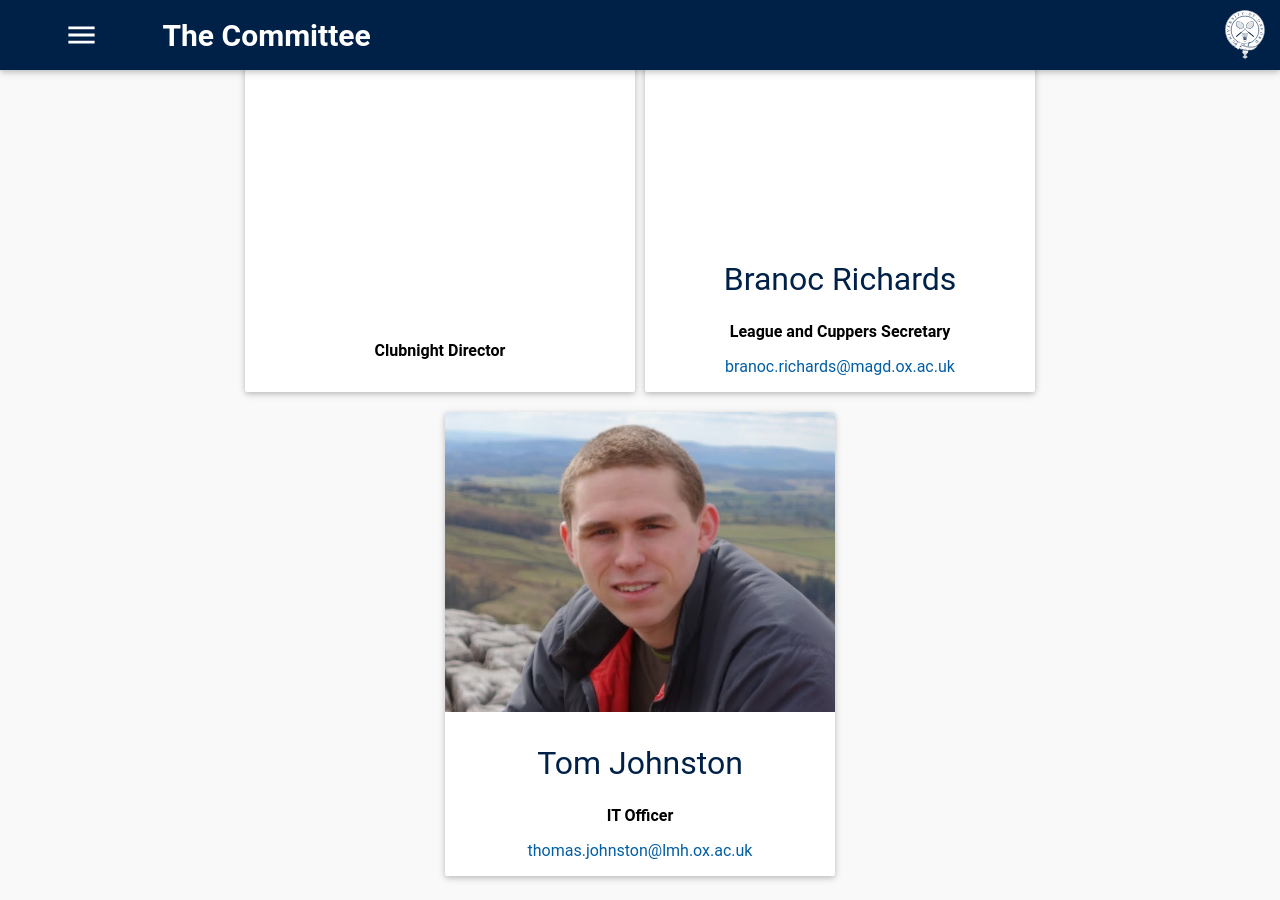
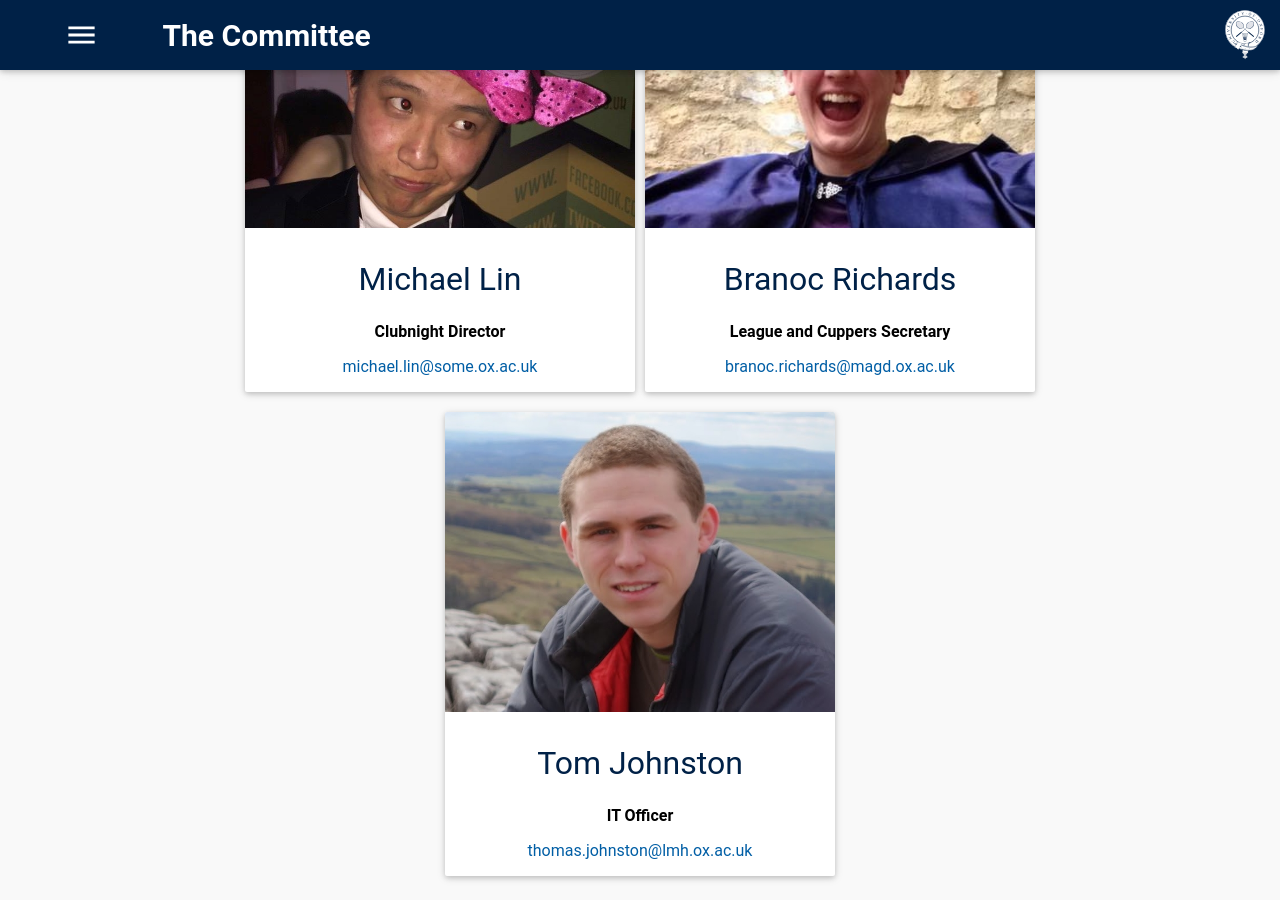
Before and after one commit to OUBaC/OUBaC.github.io, a Jekyll site: the page built from the-committee.html, in a window 1280 px wide and 900 px high, scrolled down 3206 px. Built offline with Jekyll 4.4.1, drawn with Linux system fonts in a browser that asks for light colours.

Commit message:
Promoted Michael Lin to Clubnight Director and added some missing photos.

```diff
--- a/the-committee.html
+++ b/the-committee.html
@@ -77,16 +77,16 @@ members:
    photo:
    alt: "Polly Thisdell, Alex Cloak & Melody Hoay"
  - role: Clubnight Director
-   name:
-   email:
+   name: "Michael Lin"
+   email: "michael.lin@some.ox.ac.uk"
    comment:
-   photo:
+   photo: "/assets/the-committee/2016-2017/michael.jpg"
    alt:
  - role: League and Cuppers Secretary
    name: Branoc Richards
    email: branoc.richards@magd.ox.ac.uk
    comment: "Although he claimed to 'Already have too much to do, and not enough time', Branoc couldn't turn down an opportunity to tell people when and where to play badminton. Often found on the floor cursing his knees at the end of points, it's a miracle he's never actually damaged them."
-   photo:
+   photo: "/assets/the-committee/2016-2017/branoc.jpg"
    alt: Branoc Richards
  - role: IT Officer
    name: Tom Johnston
```
Also changed, not shown: assets/the-committee/2016-2017/branoc.jpg (added), assets/the-committee/2016-2017/michael.jpg (added).
